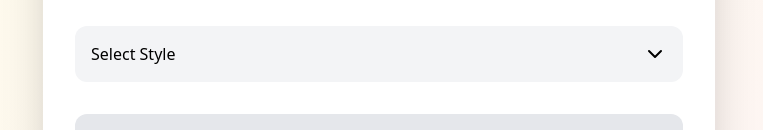
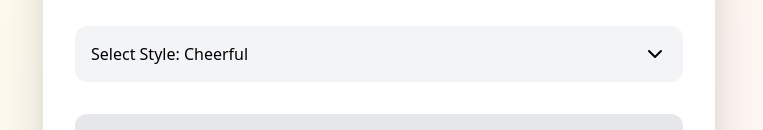
Before and after one commit to Benfam/morning-blessings-creator, a React (Create React App) app: page / in a window 1280 px wide. Both pictures are taken after a click on the button 950 px from the left and 162 px from the top of the page. Shown: the part 502-632 px from the top of the page, without its empty margins (261-1024 px from the left). Built offline with nearby package versions, Linux system fonts and the light colour scheme.

Commit message:
Update App.jsx

```diff
--- a/src/App.jsx
+++ b/src/App.jsx
@@ -76,7 +76,7 @@ export default function App() {
 
             <div className="mb-8">
               <button onClick={() => setShowThemes(!showThemes)} className="w-full flex justify-between p-4 bg-gray-100 rounded-xl">
-                <span>Select Style</span>
+                <span>Select Style: {themes[theme]}</span>
                 <ChevronDown className={`transform ${showThemes ? 'rotate-180' : ''}`} />
               </button>
               {showThemes && (
```
